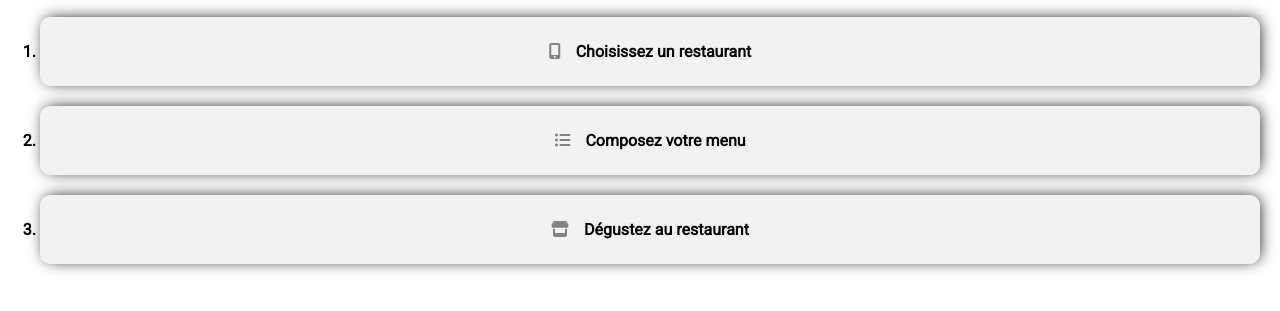
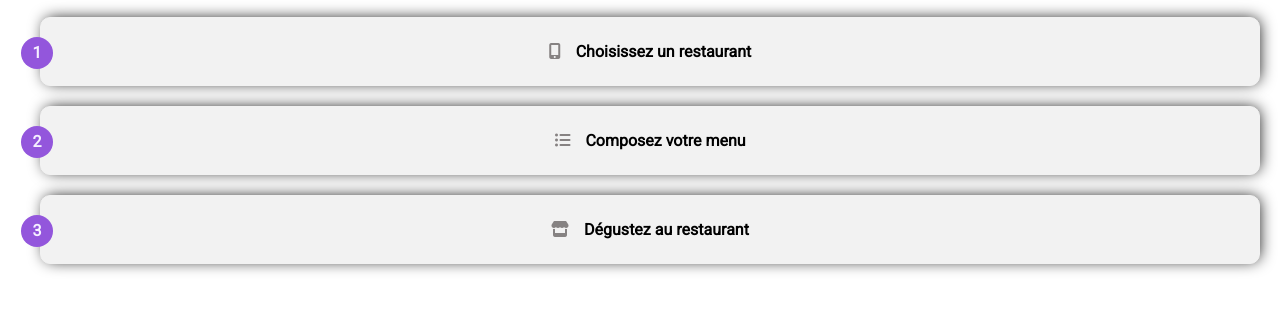
Before and after one commit to MarvinDnx/MarvinDeneux_3_04012022., a plain HTML site: page index.html in a window 1280 px wide. Shown: the part 483-794 px from the top of the page. Drawn offline with Linux system fonts and the light colour scheme; a web font is replaced by a local one.

Commit message:
li cercle fonctionnement

```diff
--- a/style.css
+++ b/style.css
@@ -77,7 +77,12 @@ body {
     flex-wrap: wrap;
     gap: 1rem;
 }
+.ol-fonctio::before {
+    list-style: none;
+    counter-reset: li;
+}
 .li-fonctio {
+    list-style-type: none;
     background-color: #F2F2F2;
     padding:1.5rem 2rem;
     border: 1px solid #F2F2F2;
@@ -86,11 +91,25 @@ body {
     align-items: center;
     box-shadow: 2px -1px 16px -3px black;
     transition: 200ms;
+    counter-increment: li;
+    position: relative;
+}
+.li-fonctio::before {
+    content: counter(li);
+    color: rgb(245, 240, 255);
+    background-color: #9356dc;
+    display: grid;
+    width: 32px;
+    height: 32px;
+    align-items: center;
+    border-radius: 20px;
+    position: absolute;
+    left: -20px;
+    bottom: 16px;
 }
 .li-fonctio:hover {
     cursor: pointer;
     transform: scale(1.1);
-
 }
 .bloc-fonctio {
     margin-bottom: 20px;
```
